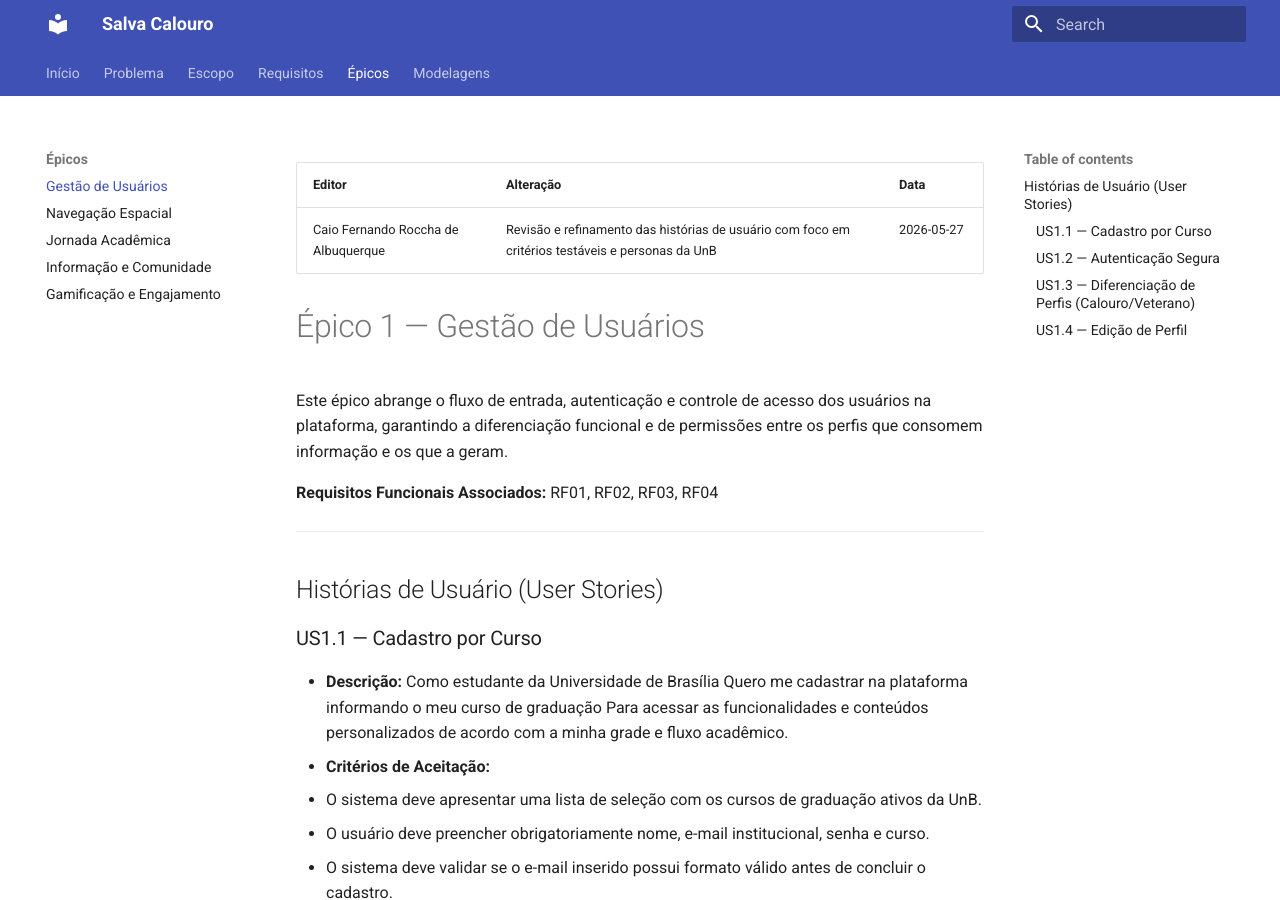
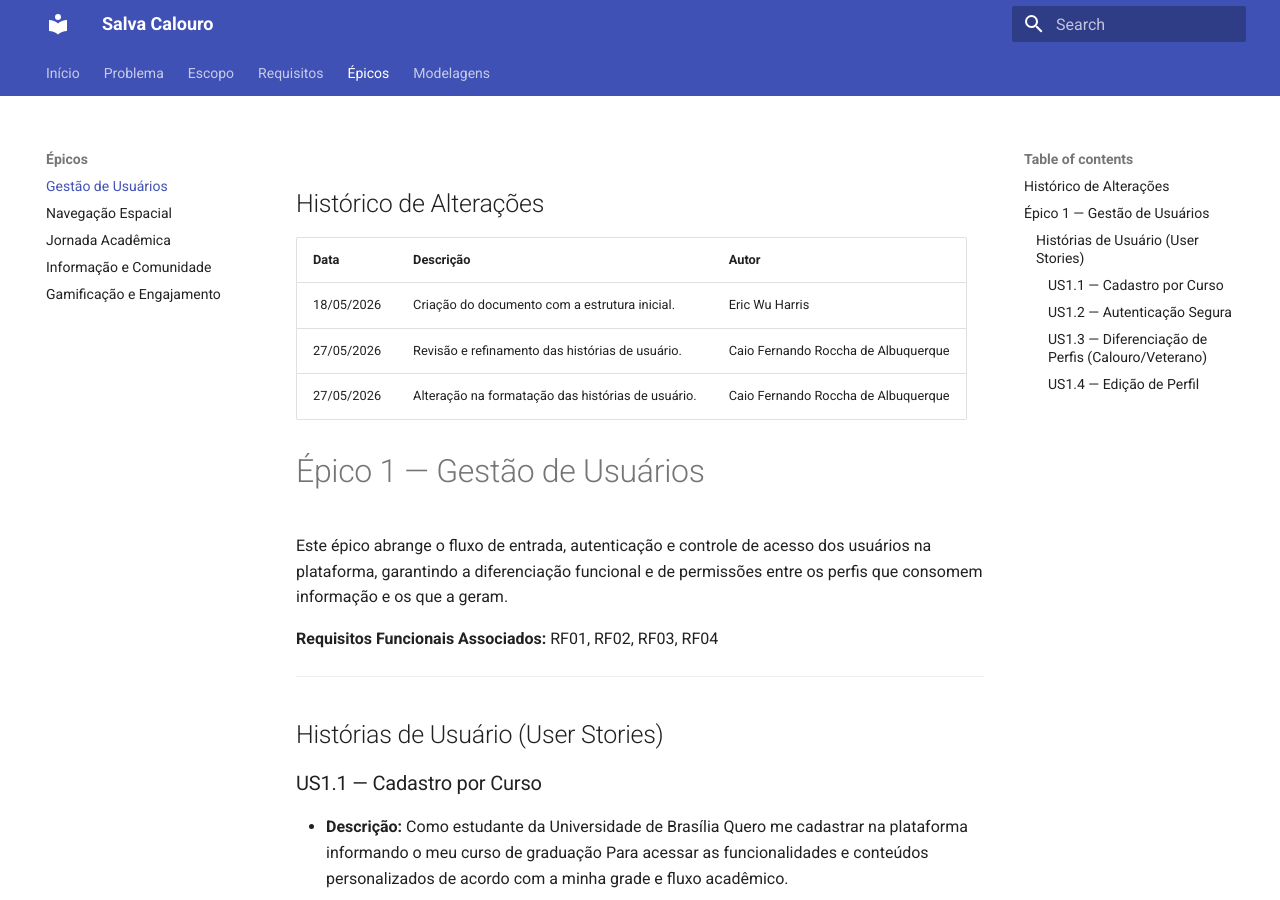
Before and after one commit to si-2026-1/salva-calouro, an MkDocs documentation site: the page built from docs/epicos/01-gestao-de-usuarios.md, in a window 1280 px wide and 900 px high. Built offline with MkDocs 1.6.1 and Material for MkDocs 9.7.7, drawn with Linux system fonts in a browser that asks for light colours.

Commit message:
Alteração no histórico de alterações na aba épicos

```diff
--- a/docs/epicos/01-gestao-de-usuarios.md
+++ b/docs/epicos/01-gestao-de-usuarios.md
@@ -1,8 +1,10 @@
----
-author: Caio Fernando Roccha de Albuquerque
-date: 2026-05-27
-changes: Revisão e refinamento das histórias de usuário com foco em critérios testáveis e personas da UnB
----
+## Histórico de Alterações
+
+| Data       | Descrição                                         | Autor                               |
+| :--------- | :------------------------------------------------ | :---------------------------------- |
+| 18/05/2026 | Criação do documento com a estrutura inicial.     | Eric Wu Harris                      |
+| 27/05/2026 | Revisão e refinamento das histórias de usuário.   | Caio Fernando Roccha de Albuquerque |
+| 27/05/2026 | Alteração na formatação das histórias de usuário. | Caio Fernando Roccha de Albuquerque |
 
 # Épico 1 — Gestão de Usuários
 
```
Also changed, not shown: docs/epicos/02-navegacao-espacial.md (+7 -5 lines), docs/epicos/03-jornada-academica.md (+7 -5 lines), docs/epicos/04-informacao-comunidade.md (+7 -5 lines), docs/epicos/05-engajamento.md (+7 -5 lines).
